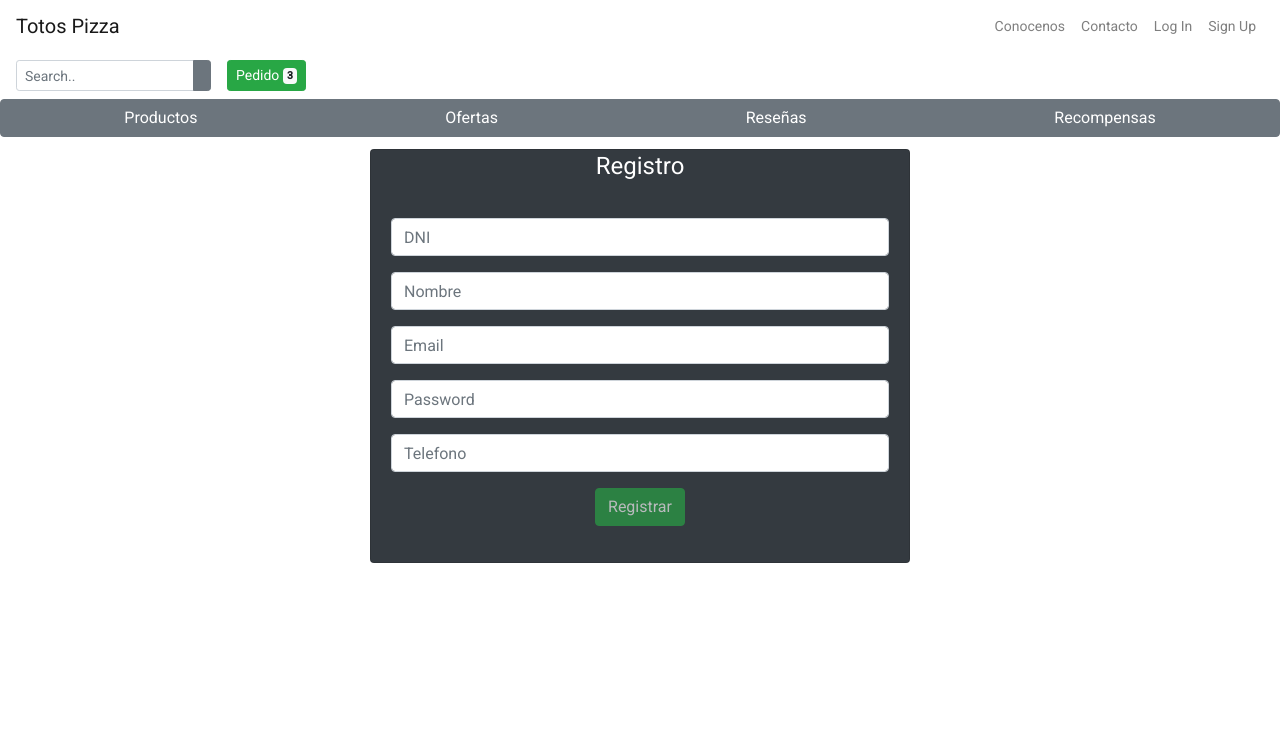
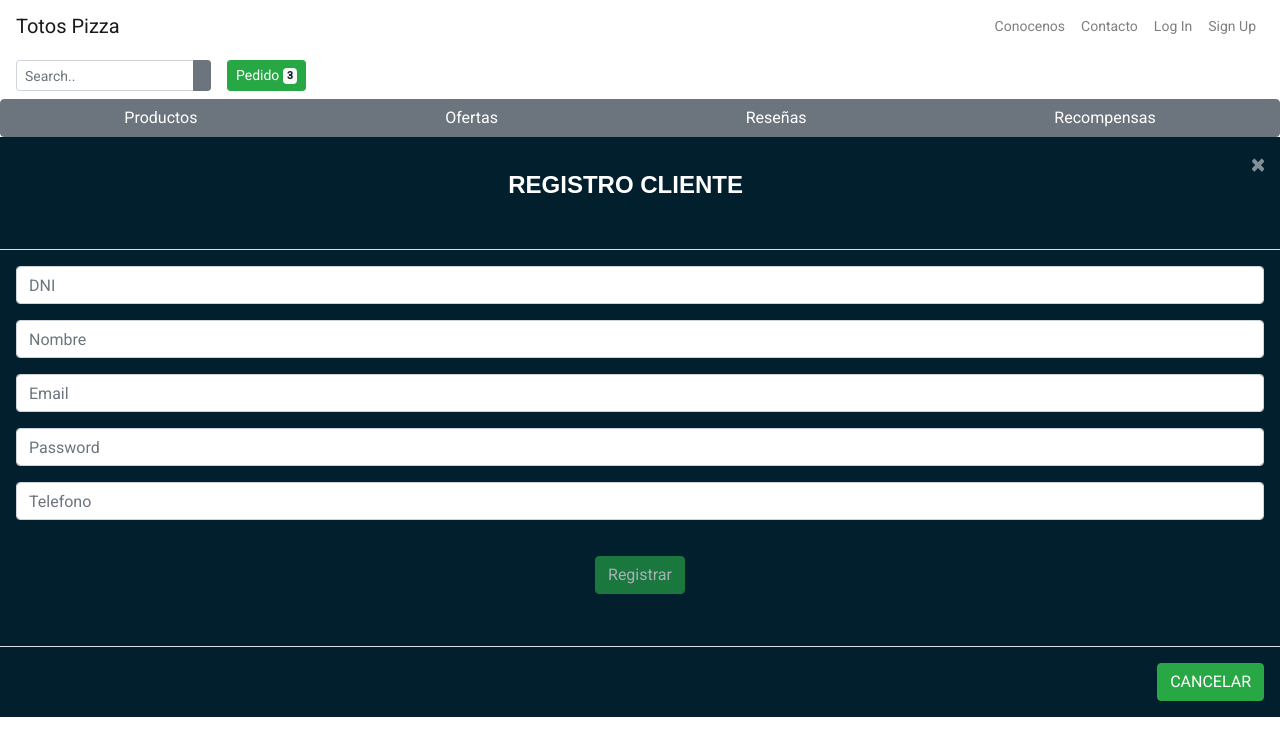
Before and after one commit to Santana20/BenchAppFrontCliente, an Angular app: page /newcliente in a window 1280 px wide. Shown: the top 756 px of the page. Built offline with nearby package versions, Linux system fonts and the light colour scheme.

Commit message:
registrando cliente

```diff
--- a/angular.json
+++ b/angular.json
@@ -24,6 +24,7 @@
               "src/assets"
             ],
             "styles": [
+              "node_modules/bootstrap/dist/css/bootstrap.min.css",
               "./node_modules/@angular/material/prebuilt-themes/deeppurple-amber.css",
               "src/styles.css"
             ],
--- a/package.json
+++ b/package.json
@@ -17,10 +17,13 @@
     "@angular/compiler": "~9.1.9",
     "@angular/core": "~9.1.9",
     "@angular/forms": "~9.1.9",
+    "@angular/localize": "~9.1.9",
     "@angular/material": "^9.2.4",
     "@angular/platform-browser": "~9.1.9",
     "@angular/platform-browser-dynamic": "~9.1.9",
     "@angular/router": "~9.1.9",
+    "@ng-bootstrap/ng-bootstrap": "^6.1.0",
+    "bootstrap": "^4.4.0",
     "rxjs": "~6.5.4",
     "tslib": "^1.10.0",
     "zone.js": "~0.10.2"
--- a/src/app/app.component.css
+++ b/src/app/app.component.css
@@ -7,3 +7,9 @@
   .special .btn {
     flex: 1
   }
+
+
+  .myCustomClass {
+    background-color:#021f2e;
+    color: white;
+}
--- a/src/app/app.component.html
+++ b/src/app/app.component.html
@@ -13,7 +13,8 @@
       <a class="nav-item nav-link" href="#">Conocenos</a>
       <a class="nav-item nav-link" href="#" >Contacto</a>
       <a class="nav-item nav-link" href="#">Log In</a>
-      <a routerLink="pantalla-cliente" class="nav-item nav-link" >Sign Up</a>
+      <a class="nav-item nav-link" (click)="mostrarBootstrapModal()" >Sign Up</a>
+
     </div>
     <!--Links de los botones-->
   </div>
--- a/src/app/app.component.ts
+++ b/src/app/app.component.ts
@@ -1,4 +1,6 @@
 import { Component } from '@angular/core';
+import {NgbModal} from '@ng-bootstrap/ng-bootstrap';
+import{CreateClienteComponent} from './cliente/create-cliente/create-cliente.component';
 
 @Component({
   selector: 'app-root',
@@ -7,4 +9,24 @@ import { Component } from '@angular/core';
 })
 export class AppComponent {
   title = 'FrontClient';
+
+   constructor(private ngbModalRef:NgbModal){
+
+   }
+
+  //Bootstrap Modal
+  mostrarBootstrapModal(){
+     const opts={
+      windowClass:'myCustomClass'
+     }
+     //utilizando el api
+    const modalRefNgBots=this.ngbModalRef.open(CreateClienteComponent,opts);
+     //llamando a componente con una instancia para usar su funcion close
+    modalRefNgBots.componentInstance.closeMyModal=()=>{
+        modalRefNgBots.close();
+    }
+  }
+
+
+
 }
--- a/src/app/app.module.ts
+++ b/src/app/app.module.ts
@@ -28,7 +28,10 @@ import {MatSortModule} from '@angular/material/sort';
 import {MatTableModule} from '@angular/material/table';
 import {MatTooltipModule} from '@angular/material/tooltip';
 import { MatPaginatorModule } from '@angular/material/paginator';
+import { NgbModule } from '@ng-bootstrap/ng-bootstrap';
 //end add paginator
+
+
 
 @NgModule({
   declarations: [
@@ -58,8 +61,12 @@ import { MatPaginatorModule } from '@angular/material/paginator';
     MatSortModule, // Paginator add hand
     MatTableModule, // Paginator add hand
     MatTooltipModule, // Paginator add hand
-    MatPaginatorModule // Paginator add hand
+    MatPaginatorModule, NgbModule // Paginator add hand
+
   ],
+  //partes necesarias para el ventana emergente, le decimos hasta donde puede llegar nuestrso componentes
+  entryComponents:[CreateClienteComponent],
+  exports:[CreateClienteComponent],
   providers: [],
   bootstrap: [AppComponent]
 })
--- a/src/app/cliente/create-cliente/create-cliente.component.css
+++ b/src/app/cliente/create-cliente/create-cliente.component.css
@@ -0,0 +1,40 @@
+
+.azul {
+    background-color: #021f2e;
+
+
+}
+.ventana .modal-content{
+    background-color:#021f2e;
+    color: white;
+}
+.ventana .close{
+    color: white;
+}
+
+.oscuro .modal-content{
+    background-color:#021f2e;
+    color: white;
+}
+
+.oscuro .close{
+    color: white;
+}
+
+.modal-header h4{
+    font-size: x-large;
+    font-family: Arial, Helvetica, sans-serif;
+    font-weight: bold;
+    color: white;
+}
+
+.body-contenido{
+    background-color:#021f2e ;
+}
+.body-contenido .modal-header {
+    background-color:#021f2e ;
+}
+
+.body-contenido .close{
+    color: white;
+}
--- a/src/app/cliente/create-cliente/create-cliente.component.html
+++ b/src/app/cliente/create-cliente/create-cliente.component.html
@@ -1,5 +1,94 @@
-<p></p>
 
+
+<!--
+<ng-template #contenido let-modal>
+    <div class="modal-header">
+        <h4 class="modal-title card-body text-center" >REGISTRO CLIENTE</h4>
+        <button class="close" aria-label="close" type="button" (click)="modal.dismiss()">
+            <span aria-hidden="true">&times;</span>
+        </button>
+    </div>
+    <div class="modal-body">
+        <form (ngSubmit)="save()" #ClienteForm="ngForm" >
+            <div class="form-group">
+                <input type="text" class="form-control" id="Fdni" [(ngModel)]="cliente.dni"
+                        name="Fdni" required #Fdni="ngModel" placeholder="DNI"  minlength="8">
+                <div class="alert alert-danger"
+                        *ngIf="Fdni.invalid && (Fdni.dirty || Fdni.touched)">
+                    <div *ngIf="Fdni.errors.required">
+                            Descripcion es requerida.
+                    </div>
+                    <div *ngIf="Fdni.errors.minlength">
+                        Minimo 8 digitos
+                </div>
+                </div>
+
+            </div>
+            <div class="form-group">
+                <input type="text" class="form-control" id="Fnombre" [(ngModel)]="cliente.nombre"
+                        name="Fnombre" required #Fnombre="ngModel" placeholder="Nombre">
+                <div class="alert alert-danger"
+                        *ngIf="Fnombre.invalid && (Fnombre.dirty || Fnombre.touched)">
+                    <div *ngIf="Fnombre.errors.required">
+                            Descripcion es requerida.
+                    </div>
+                </div>
+
+            </div>
+            <div class="form-group">
+                <input type="email" class="form-control" id="Femail" [(ngModel)]="cliente.email"
+                        name="Femail" required #Femail="ngModel" placeholder="Email">
+                <div class="alert alert-danger"
+                        *ngIf="Femail.invalid && (Femail.dirty || Femail.touched)">
+                    <div *ngIf="Femail.errors.required">
+                            Descripcion es requerida.
+                    </div>
+                </div>
+
+            </div>
+            <div class="form-group">
+                <input type="password" class="form-control" id="Fpasssword" [(ngModel)]="cliente.password"
+                        name="Fpasssword" required #Fpasssword="ngModel" placeholder="Password">
+                <div class="alert alert-danger"
+                        *ngIf="Fpasssword.invalid && (Fpasssword.dirty || Fpasssword.touched)">
+                    <div *ngIf="Fpasssword.errors.required">
+                            Descripcion es requerida.
+                    </div>
+                </div>
+
+            </div>
+            <div class="form-group">
+                <input type="text" class="form-control" id="Ftelefono" [(ngModel)]="cliente.telefono"
+                        name="Ftelefono" required #Ftelefono="ngModel" placeholder="Telefono">
+                <div class="alert alert-danger"
+                        *ngIf="Ftelefono.invalid && (Ftelefono.dirty || Ftelefono.touched)">
+                    <div *ngIf="Ftelefono.errors.required">
+                            Descripcion es requerida.
+                    </div>
+                </div>
+
+            </div>
+            <div class="form-group">
+                <button type="submit" class="btn btn-success "
+                [disabled]="!ClienteForm.form.valid">Registrar</button>
+          </div>
+
+        </form>
+    </div>
+    <div class="modal-footer">
+
+        <button type="button" class="btn btn-success " (click)="modal.close()">Cancelar</button>
+    </div>
+</ng-template>
+
+
+<button type="button" class="btn btn-success" (click)="OpenBackground(contenido)">Registrar Cliente fondo color</button>
+<button (click)="closeMyModal(false)"> cerrar modal</button>-->
+
+
+
+
+<!--
 <div class=""></div>
 <section id="registrer" class="mb-1">
     <div class="container">
@@ -83,5 +172,93 @@
         </div>
 
     </div>
+    <button (click)="closeMyModal(false)"> cerrar modal</button>
+</section>
 
-</section>
+-->
+
+
+
+<div class=" body-contenido">
+
+<div class="modal-header">
+    <h4 class="modal-title card-body text-center" >REGISTRO CLIENTE</h4>
+    <button class="close" aria-label="close" type="button" (click)="closeMyModal(false)">
+        <span aria-hidden="true">&times;</span>
+    </button>
+</div>
+<div class="modal-body">
+    <form (ngSubmit)="save()" #ClienteForm="ngForm" >
+        <div class="form-group">
+            <input type="text" class="form-control" id="Fdni" [(ngModel)]="cliente.dni"
+                    name="Fdni" required #Fdni="ngModel" placeholder="DNI"  minlength="8">
+            <div class="alert alert-danger"
+                    *ngIf="Fdni.invalid && (Fdni.dirty || Fdni.touched)">
+                <div *ngIf="Fdni.errors.required">
+                        Descripcion es requerida.
+                </div>
+                <div *ngIf="Fdni.errors.minlength">
+                    Minimo 8 digitos
+            </div>
+            </div>
+
+        </div>
+        <div class="form-group">
+            <input type="text" class="form-control" id="Fnombre" [(ngModel)]="cliente.nombre"
+                    name="Fnombre" required #Fnombre="ngModel" placeholder="Nombre">
+            <div class="alert alert-danger"
+                    *ngIf="Fnombre.invalid && (Fnombre.dirty || Fnombre.touched)">
+                <div *ngIf="Fnombre.errors.required">
+                        Descripcion es requerida.
+                </div>
+            </div>
+
+        </div>
+        <div class="form-group">
+            <input type="email" class="form-control" id="Femail" [(ngModel)]="cliente.email"
+                    name="Femail" required #Femail="ngModel" placeholder="Email">
+            <div class="alert alert-danger"
+                    *ngIf="Femail.invalid && (Femail.dirty || Femail.touched)">
+                <div *ngIf="Femail.errors.required">
+                        Descripcion es requerida.
+                </div>
+            </div>
+
+        </div>
+        <div class="form-group">
+            <input type="password" class="form-control" id="Fpasssword" [(ngModel)]="cliente.password"
+                    name="Fpasssword" required #Fpasssword="ngModel" placeholder="Password">
+            <div class="alert alert-danger"
+                    *ngIf="Fpasssword.invalid && (Fpasssword.dirty || Fpasssword.touched)">
+                <div *ngIf="Fpasssword.errors.required">
+                        Descripcion es requerida.
+                </div>
+            </div>
+
+        </div>
+        <div class="form-group">
+            <input type="text" class="form-control" id="Ftelefono" [(ngModel)]="cliente.telefono"
+                    name="Ftelefono" required #Ftelefono="ngModel" placeholder="Telefono">
+            <div class="alert alert-danger"
+                    *ngIf="Ftelefono.invalid && (Ftelefono.dirty || Ftelefono.touched)">
+                <div *ngIf="Ftelefono.errors.required">
+                        Descripcion es requerida.
+                </div>
+            </div>
+
+        </div>
+        <div class="form-group card-body text-center">
+            <button type="submit" class="btn btn-success "
+            [disabled]="!ClienteForm.form.valid">Registrar</button>
+
+      </div>
+
+    </form>
+</div>
+<div class="modal-footer">
+    <button (click)="closeMyModal(false)" class="btn btn-success "> CANCELAR</button>
+
+</div>
+
+
+</div>
--- a/src/app/cliente/create-cliente/create-cliente.component.ts
+++ b/src/app/cliente/create-cliente/create-cliente.component.ts
@@ -1,20 +1,40 @@
-import { Component, OnInit } from '@angular/core';
+import { Component, OnInit ,ViewEncapsulation, Input} from '@angular/core';
 import { Cliente } from 'src/app/entidades/cliente';
 import { ClienteService } from 'src/app/servicios/cliente.service';
 import { Router } from '@angular/router';
+//importamos el modal
+import{NgbModal} from '@ng-bootstrap/ng-bootstrap';
 
 @Component({
   selector: 'app-create-cliente',
   templateUrl: './create-cliente.component.html',
+  encapsulation:ViewEncapsulation.None,//necesitamos importar esto para los colores
   styleUrls: ['./create-cliente.component.css']
 })
 export class CreateClienteComponent implements OnInit {
   cliente:Cliente=new Cliente();
-  constructor(private clienteService:ClienteService,private router:Router) { }
+  constructor( public modal:NgbModal,private clienteService:ClienteService,private router:Router) { }
+
+  //es como crear una propiedad de la clase
+  @Input() closeMyModal:(any)=>void;
+
+
 
   ngOnInit(): void {
   }
 
+  Opensm(contenido){
+    this.modal.open(contenido,{size:'sm'});
+  }
+  OpenBackground(contenido){
+    this.modal.open(contenido,{backdropClass:'azul',windowClass:'ventana'});
+
+
+  }
+
+  OpenOscuro(contenido){
+    this.modal.open(contenido,{windowClass:'oscuro'});
+  }
   save(){
     console.log(this.cliente);
     this.clienteService.createCliente(this.cliente).subscribe(
--- a/src/polyfills.ts
+++ b/src/polyfills.ts
@@ -1,3 +1,7 @@
+/***************************************************************************************************
+ * Load `$localize` onto the global scope - used if i18n tags appear in Angular templates.
+ */
+import '@angular/localize/init';
 /**
  * This file includes polyfills needed by Angular and is loaded before the app.
  * You can add your own extra polyfills to this file.
```
Also changed, not shown: 1 other file (tests, documents, lock files or other folders).
